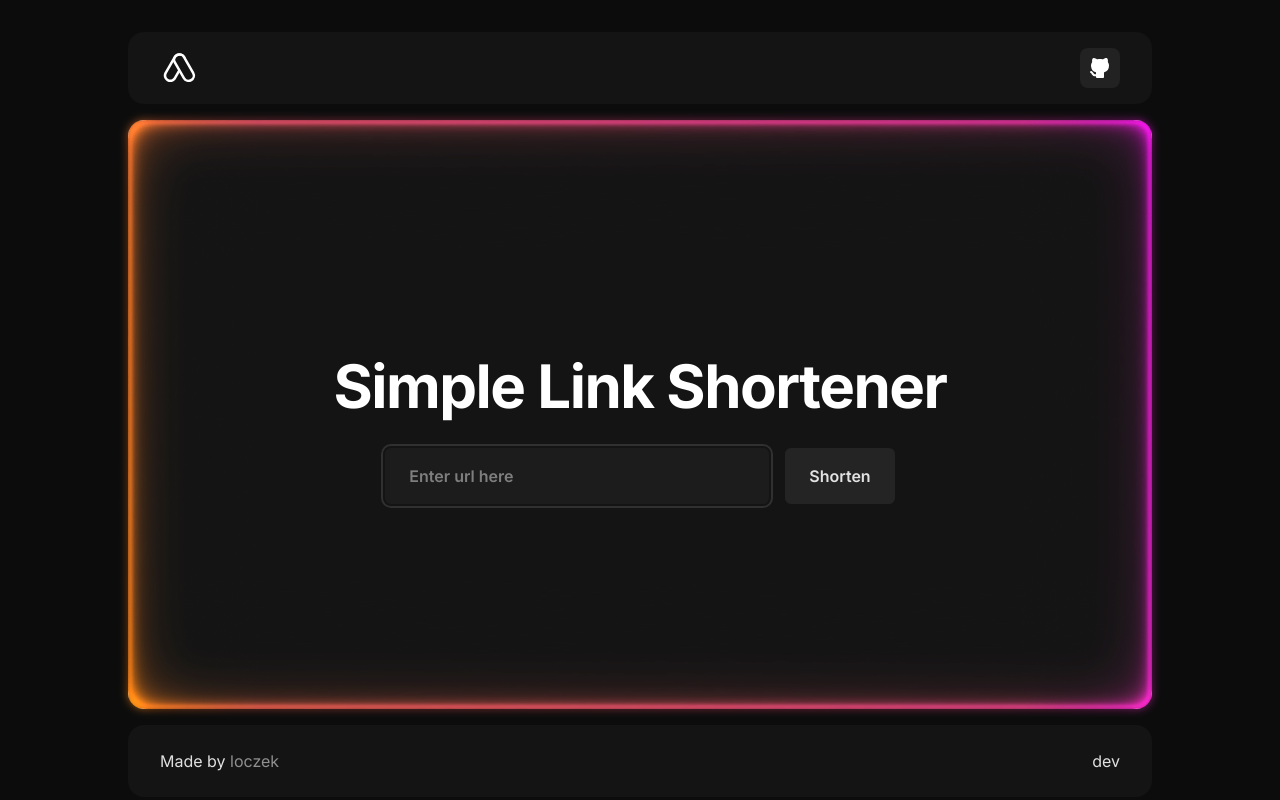
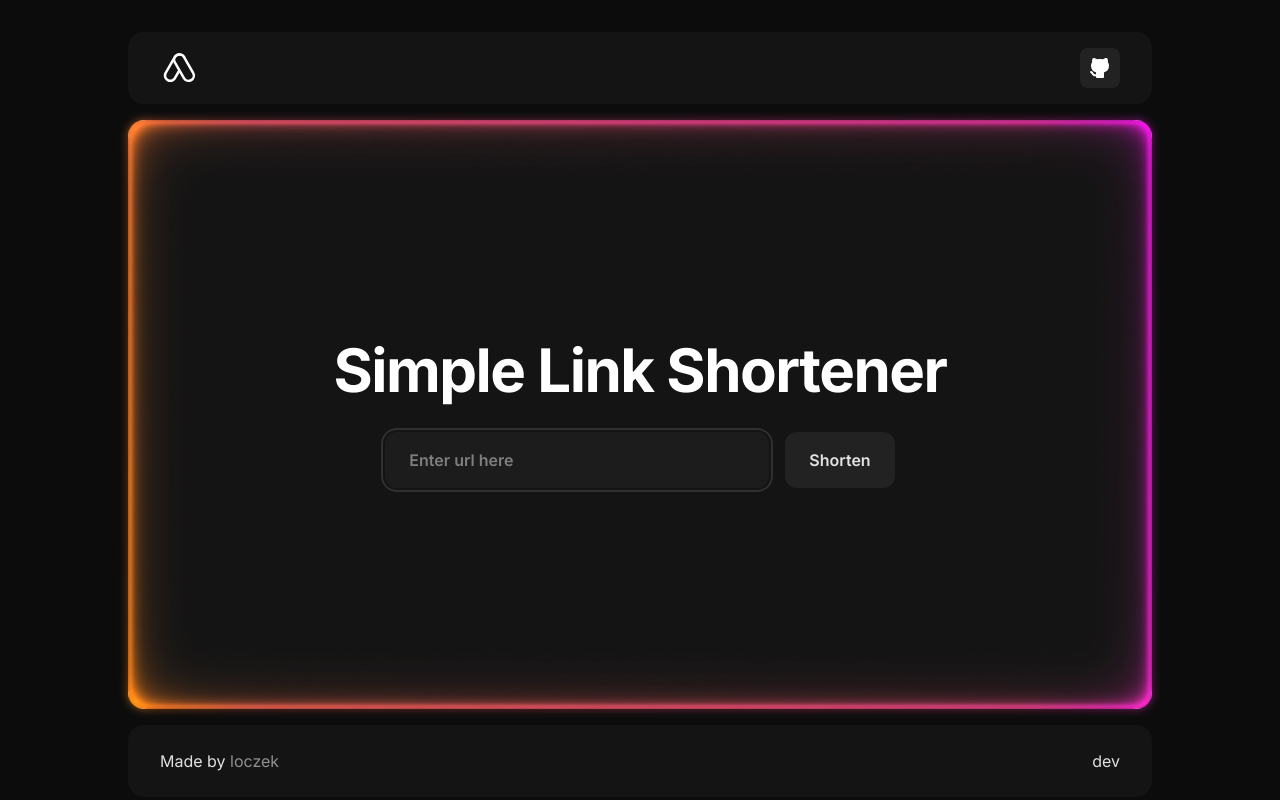
Before and after one commit to loczek/tl, a React (Vite) app in the folder website/: page / in a window 1280 px wide. Built offline with nearby package versions, Linux system fonts and the light colour scheme.

Commit message:
make button and input smaller

```diff
--- a/website/src/App.tsx
+++ b/website/src/App.tsx
@@ -49,7 +49,8 @@ function App() {
         {/* <div className="absolute inset-0 outer rounded-2xl mix-blend-plus-lighter"> */}
         {/* <div className="absolute inset-0 rounded-2xl border-8 border-[#808080] blur-lg mix-blend-color-dodge"></div> */}
         {/* </div> */}
-        <h1 className="text-6xl tracking-tight font-bold my-8 text-white z-10 anim-from-bottom">
+        <div className="anim-from-bottom flex flex-col items-center">
+          <h1 className="text-6xl tracking-tight font-bold mb-8 text-white z-10">
             Simple Link Shortener
           </h1>
           <form
@@ -64,13 +65,13 @@ function App() {
                     "http://localhost:3000/" + shortCode,
                   );
                 }}
-              className="px-6 py-4 bg-[#1C1C1C] rounded-md w-96 inline-block"
+                className="px-6 py-4 bg-[#1C1C1C] rounded-xl w-96 inline-block"
               >
                 http://localhost:3000/{shortCode}
               </div>
             ) : (
               <input
-              className="px-6 py-4 bg-[#1C1C1C] rounded-md w-96 anim-from-bottom"
+                className="px-6 py-4 bg-[#1C1C1C] rounded-xl w-96"
                 onChange={(e) => setUrl(e.target.value)}
                 value={url}
                 placeholder="Enter url here"
@@ -83,12 +84,14 @@ function App() {
             )}
             <button
               type="submit"
-            className="bg-[#242424] px-6 py-4 rounded-md anim-from-bottom"
+              className="bg-dark-700 px-6 py-4 rounded-xl hover:bg-dark-600 transition-all"
             >
               {isLoading ? <Loader /> : "Shorten"}
             </button>
           </form>
         </div>
+      </div>
+
       <Footer />
     </div>
   );
```
Lines whose indentation alone changed are shown as unchanged.
